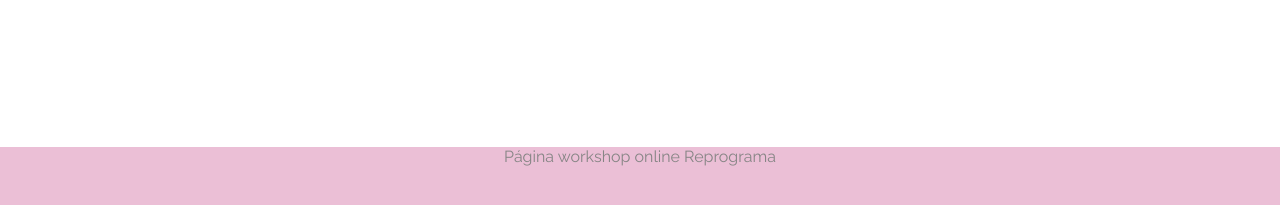
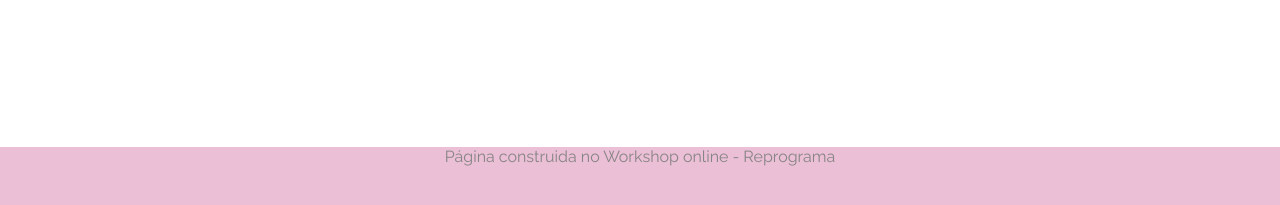
Before and after one commit to carlaoliveiraads/site_pessoal, a plain HTML site: page index.html in a window 1280 px wide. Shown: the part 1453-1658 px from the top of the page. Drawn offline with Linux system fonts and the light colour scheme.

Commit message:
Alteração do footer

```diff
--- a/index.html
+++ b/index.html
@@ -99,7 +99,7 @@
 
     <footer class="rodape">
         <div class="container">
-            <p class="rodape__paragrafo">Página workshop online Reprograma</p>
+            <p class="rodape__paragrafo">Página construida no Workshop online - Reprograma</p>
         </div>
     </footer>
 
```
